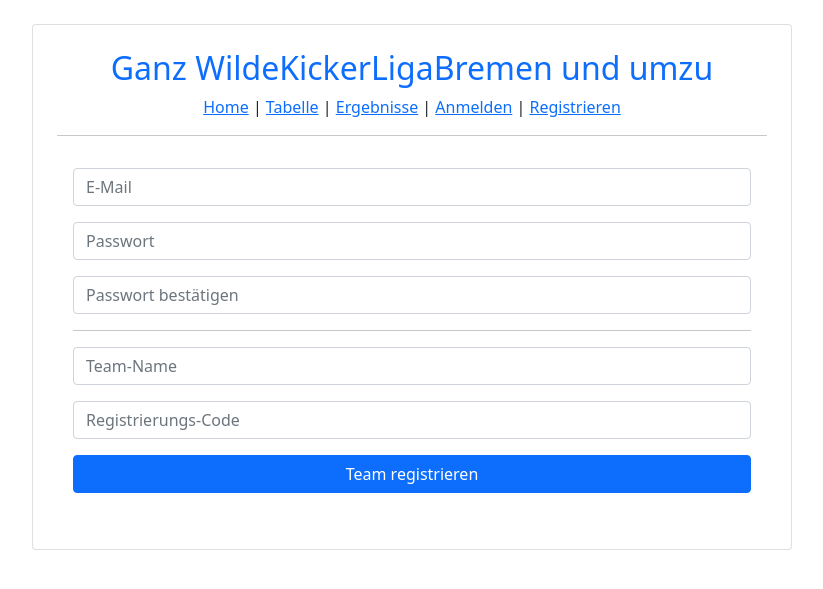
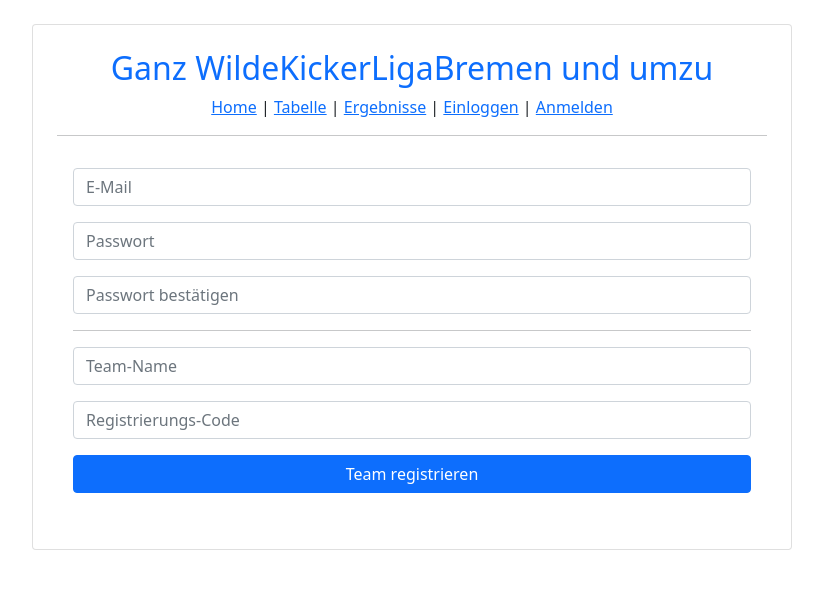
Before and after one commit to jeff-dh/wildeLigaTool, a Flask app: page /register/ in a window 1280 px wide. Shown: the top 589 px of the page, without its empty margins (228-1051 px from the left). Run offline with Flask 3, Linux system fonts and the light colour scheme; some libraries are stand-ins or nearby versions.

Commit message:
renamed Login & Register

```diff
--- a/templates/base.html
+++ b/templates/base.html
@@ -27,10 +27,10 @@
                 {% if current_user.is_authenticated %}
                     <a href="{{url_for('submitResult')}}">Ergebnis eintragen</a> |
                     <a href="{{url_for('teamInfo', id=current_user.team.id)}}">Team-Info</a> |
-                    <a href="{{url_for('logout')}}">Abmelden</a>
+                    <a href="{{url_for('logout')}}">Ausloggen</a>
                 {% else %}
-                    <a href="{{url_for('login')}}">Anmelden</a> |
-                    <a href="{{url_for('register')}}">Registrieren</a>
+                    <a href="{{url_for('login')}}">Einloggen</a> |
+                    <a href="{{url_for('register')}}">Anmelden</a>
                 {% endif %}
                 </div>
 
```
